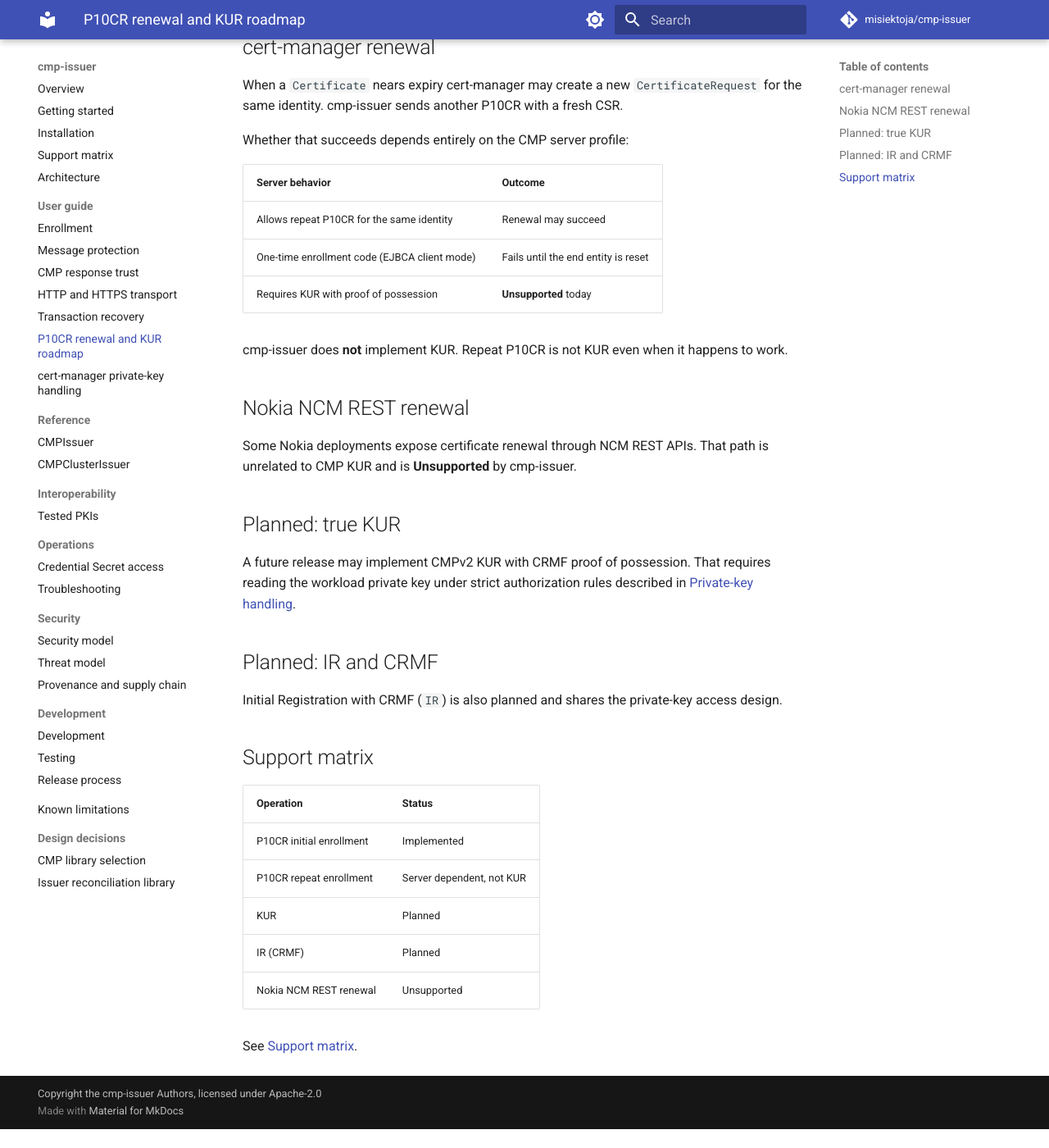
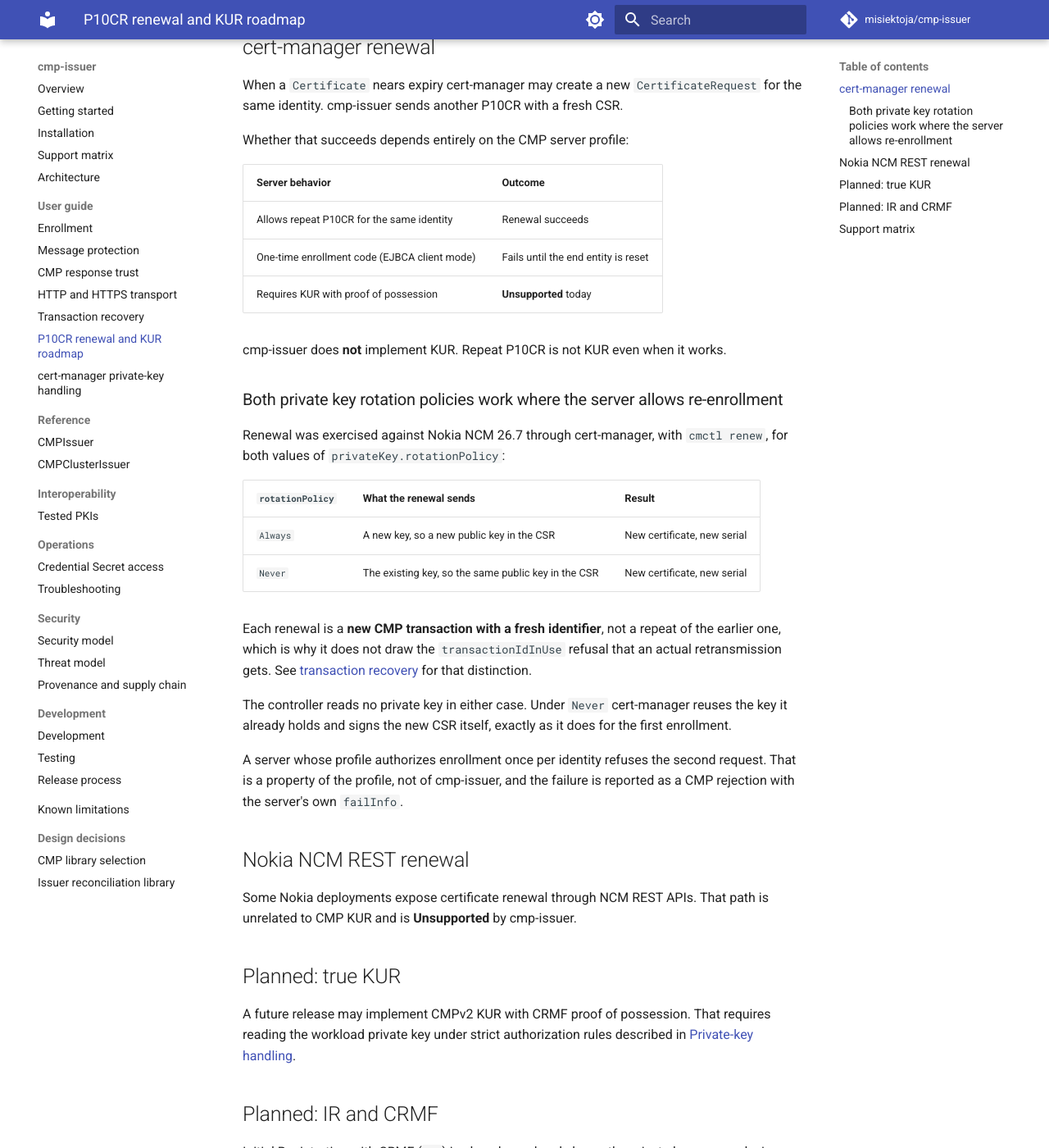
Before and after one commit to misiektoja/cmp-issuer, an MkDocs documentation site: the page built from docs/guide/renewal-and-kur.md, in a window 1280 px wide and 1400 px high, scrolled down 231 px. Shown: the whole window at 82% size. Built offline with MkDocs 1.6.1 and Material for MkDocs 9.7.7, drawn with Linux system fonts in a browser that asks for light colours; comment, search, counter and statistics services are not loaded; before the commit the page ends 1608 px from its top, so only the background shows below that; some of the changed text lies outside the part shown.

Commit message:
docs: record that both rotation policies renew against NCM

```diff
--- a/docs/guide/renewal-and-kur.md
+++ b/docs/guide/renewal-and-kur.md
@@ -10,11 +10,26 @@
 
 | Server behavior | Outcome |
 | --- | --- |
-| Allows repeat P10CR for the same identity | Renewal may succeed |
+| Allows repeat P10CR for the same identity | Renewal succeeds |
 | One-time enrollment code (EJBCA client mode) | Fails until the end entity is reset |
 | Requires KUR with proof of possession | **Unsupported** today |
 
-cmp-issuer does **not** implement KUR. Repeat P10CR is not KUR even when it happens to work.
+cmp-issuer does **not** implement KUR. Repeat P10CR is not KUR even when it works.
+
+### Both private key rotation policies work where the server allows re-enrollment
+
+Renewal was exercised against Nokia NCM 26.7 through cert-manager, with `cmctl renew`, for both values of `privateKey.rotationPolicy`:
+
+| `rotationPolicy` | What the renewal sends | Result |
+| --- | --- | --- |
+| `Always` | A new key, so a new public key in the CSR | New certificate, new serial |
+| `Never` | The existing key, so the same public key in the CSR | New certificate, new serial |
+
+Each renewal is a **new CMP transaction with a fresh identifier**, not a repeat of the earlier one, which is why it does not draw the `transactionIdInUse` refusal that an actual retransmission gets. See [transaction recovery](transaction-recovery.md) for that distinction.
+
+The controller reads no private key in either case. Under `Never` cert-manager reuses the key it already holds and signs the new CSR itself, exactly as it does for the first enrollment.
+
+A server whose profile authorizes enrollment once per identity refuses the second request. That is a property of the profile, not of cmp-issuer, and the failure is reported as a CMP rejection with the server's own `failInfo`.
 
 ## Nokia NCM REST renewal
 
@@ -33,7 +48,7 @@
 | Operation | Status |
 | --- | --- |
 | P10CR initial enrollment | Implemented |
-| P10CR repeat enrollment | Server dependent, not KUR |
+| P10CR repeat enrollment | Server dependent, not KUR. Verified against NCM 26.7 for both rotation policies |
 | KUR | Planned |
 | IR (CRMF) | Planned |
 | Nokia NCM REST renewal | Unsupported |
```
